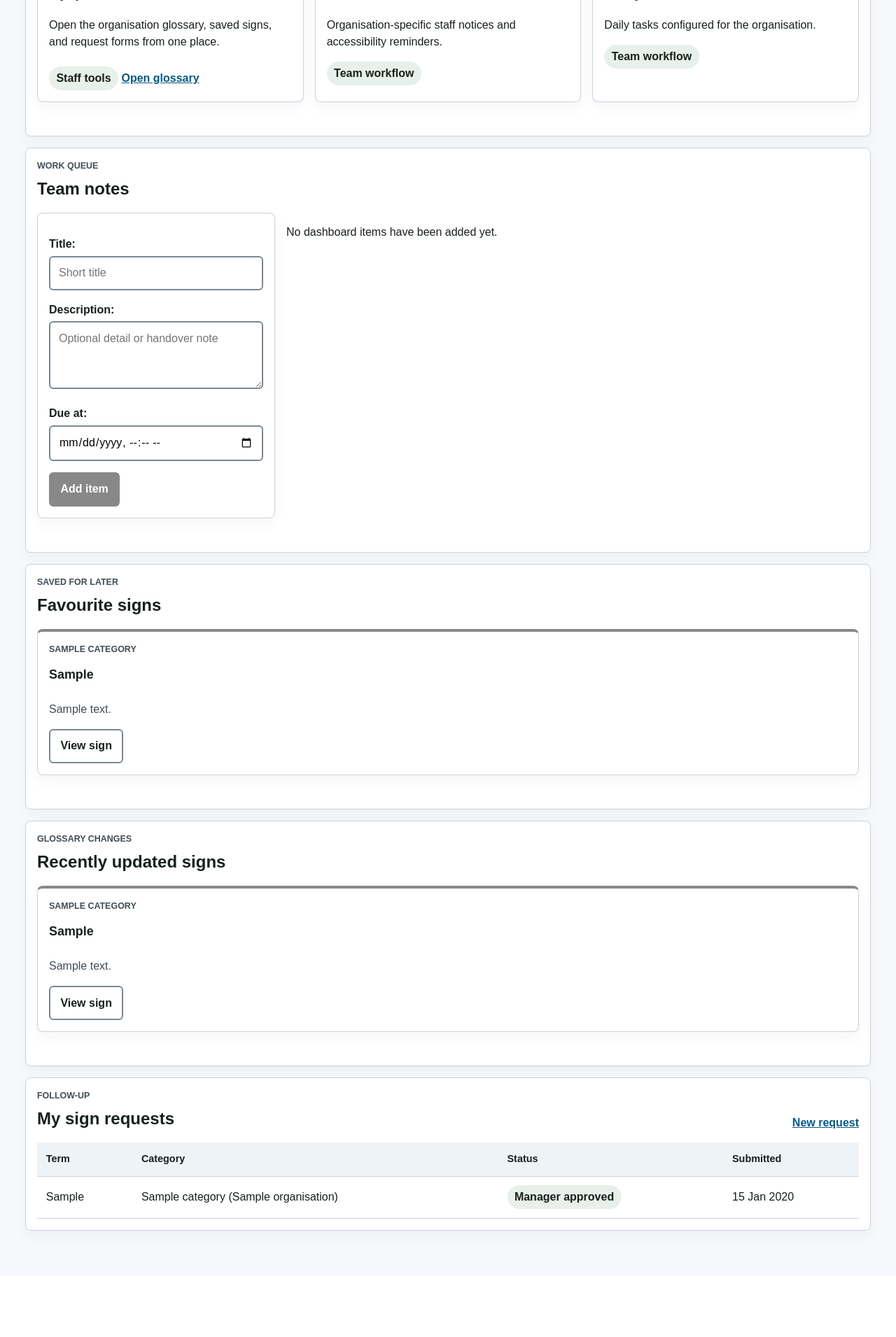
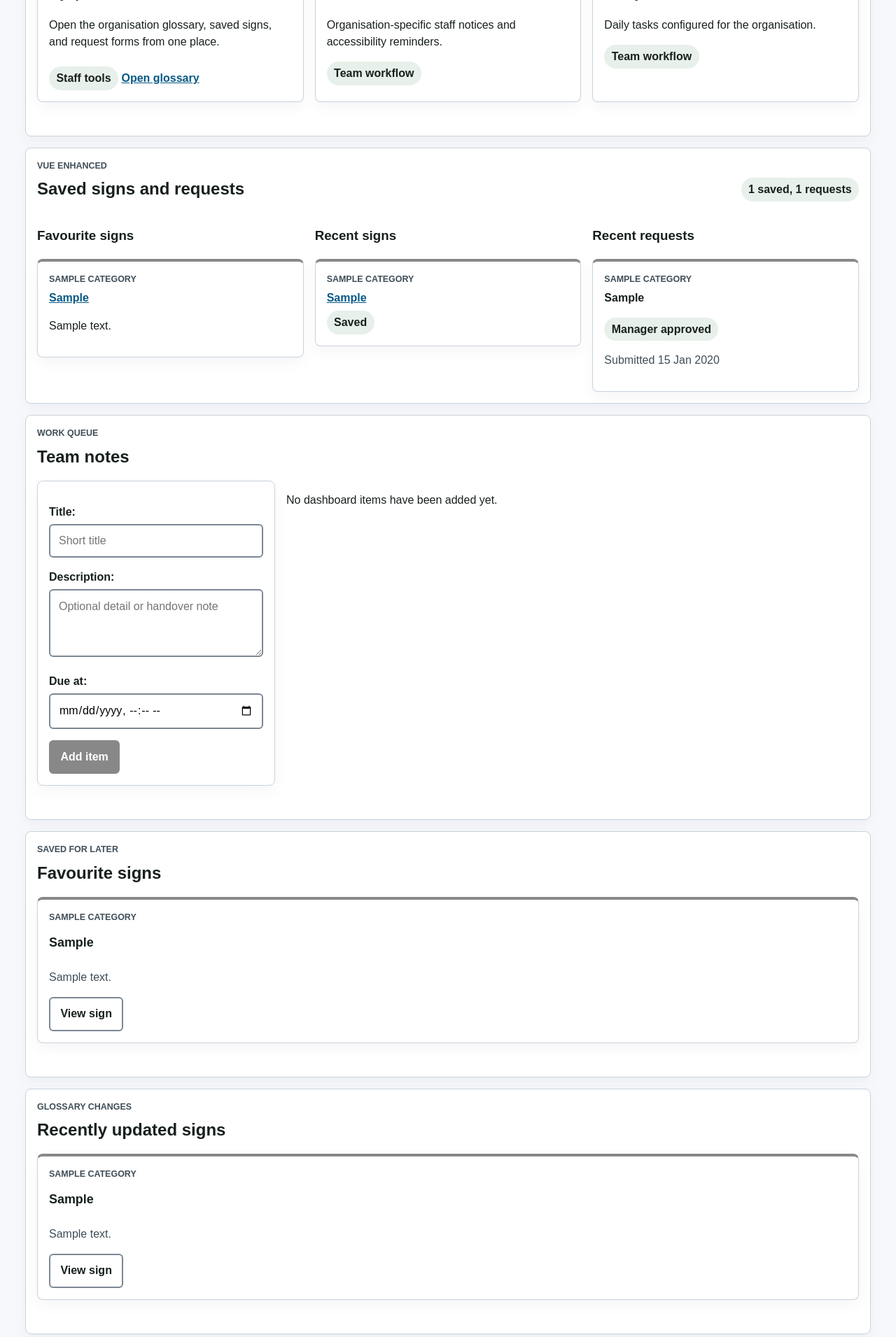
Before and after one commit to Afrojay/Major_group_project, a Django app: a page that uses templates/glossary/staff_dashboard.html in a window 1280 px wide. Shown: the part 876-2787 px from the top of the page at 70% size. Before the commit the page ends 2646 px from the top, so only its background shows below. Run offline with Django 5.2, Linux system fonts and the light colour scheme; a user stored in the database is signed in; tables that the repository leaves empty hold one stand-in row (values such as "Sample post"); grey boxes marked "Sample" are stand-in pictures.

Commit message:
Extend Vue enhancements across staff pages
Add Vue-enhanced sign detail and staff dashboard summaries while keeping Django-rendered fallbacks. Document the progressive Vue approach, ignore local IDE/server log files, and add tests for the new API and rendered Vue hooks.

```diff
--- a/glossary/urls.py
+++ b/glossary/urls.py
@@ -25,6 +25,11 @@ urlpatterns = [
         "org/<slug:organisation_slug>/dashboard/",
         views.staff_dashboard,
         name="staff_dashboard",
+    ),
+    path(
+        "org/<slug:organisation_slug>/dashboard/api/",
+        views.staff_dashboard_api,
+        name="staff_dashboard_api",
     ),
     path(
         "org/<slug:organisation_slug>/dashboard/items/",
--- a/glossary/views.py
+++ b/glossary/views.py
@@ -101,6 +101,19 @@ def _serialise_sign(sign, favourite_ids=None):
             },
         ),
     }
+
+
+def _serialise_sign_detail(sign, transcript=None, is_favourite=False, can_favourite=False):
+    sign_data = _serialise_sign(sign, {sign.id} if is_favourite else set())
+    sign_data["can_favourite"] = can_favourite
+    sign_data["is_youtube_embed"] = "youtube.com/embed" in sign.video_url
+    sign_data["transcript"] = None
+    if transcript:
+        sign_data["transcript"] = {
+            "text": transcript.text,
+            "language": transcript.language,
+        }
+    return sign_data
 
 
 def _portal_cards_for(organisation, profile):
@@ -420,6 +433,12 @@ def sign_detail(request, organisation_slug, sign_slug):
             "transcript": transcript,
             "staff_profile": profile,
             "is_favourite": is_favourite,
+            "sign_payload": _serialise_sign_detail(
+                sign,
+                transcript=transcript,
+                is_favourite=is_favourite,
+                can_favourite=profile is not None,
+            ),
         },
     )
 
@@ -462,6 +481,47 @@ def staff_dashboard(request, organisation_slug):
             "portal_hero": _portal_hero_context(request.user, profile, organisation, "staff"),
             "current_time": timezone.localtime(),
         },
+    )
+
+
+@login_required
+def staff_dashboard_api(request, organisation_slug):
+    organisation = get_object_or_404(Organisation, slug=organisation_slug)
+    profile = _require_staff_profile(request.user, organisation)
+    favourites = profile.favourites.select_related("sign", "sign__category", "sign__organisation")[:6]
+    favourite_ids = {favourite.sign_id for favourite in favourites}
+    recent_signs = organisation.signs.select_related("category", "organisation").order_by("-updated_at")[:6]
+    requests = profile.sign_requests.select_related("suggested_category")[:6]
+    return JsonResponse(
+        {
+            "organisation": {
+                "id": organisation.id,
+                "name": organisation.name,
+                "slug": organisation.slug,
+            },
+            "favourites": [
+                _serialise_sign(favourite.sign, favourite_ids)
+                for favourite in favourites
+            ],
+            "recent_signs": [
+                _serialise_sign(sign, favourite_ids)
+                for sign in recent_signs
+            ],
+            "requests": [
+                {
+                    "id": sign_request.id,
+                    "term": sign_request.term,
+                    "category": (
+                        sign_request.suggested_category.name
+                        if sign_request.suggested_category
+                        else "Not specified"
+                    ),
+                    "status": sign_request.get_status_display(),
+                    "created_at": sign_request.created_at.strftime("%d %b %Y"),
+                }
+                for sign_request in requests
+            ],
+        }
     )
 
 
--- a/static/glossary/styles.css
+++ b/static/glossary/styles.css
@@ -20,11 +20,28 @@
   display: none;
 }
 
+.vue-sign-detail {
+  display: none;
+}
+
+.vue-staff-dashboard {
+  display: none;
+}
+
 .vue-ready .vue-glossary {
   display: block;
 }
 
-.vue-ready .django-glossary-fallback {
+.vue-ready .vue-sign-detail {
+  display: grid;
+}
+
+.vue-ready .vue-staff-dashboard {
+  display: block;
+}
+
+.vue-ready .django-glossary-fallback,
+.vue-ready .django-sign-detail-fallback {
   display: none;
 }
 
@@ -545,6 +562,16 @@ button:hover {
   margin: 1rem 0 2rem;
 }
 
+.dashboard-vue-grid {
+  display: grid;
+  gap: 1rem;
+  grid-template-columns: repeat(auto-fit, minmax(230px, 1fr));
+}
+
+.mini-sign-card h4 {
+  margin: .15rem 0 .4rem;
+}
+
 .compact-form {
   align-self: start;
 }
--- /dev/null
+++ b/static/glossary/vue-staff-dashboard.js
@@ -0,0 +1,57 @@
+(function () {
+  const mountEl = document.getElementById("vue-staff-dashboard");
+  if (!mountEl || !window.Vue) {
+    return;
+  }
+
+  const { createApp } = window.Vue;
+
+  createApp({
+    delimiters: ["[[", "]]"],
+    data() {
+      return {
+        apiUrl: mountEl.dataset.apiUrl,
+        favourites: [],
+        recentSigns: [],
+        requests: [],
+        isLoading: true,
+        errorMessage: "",
+      };
+    },
+    computed: {
+      summaryText() {
+        return `${this.favourites.length} saved, ${this.requests.length} requests`;
+      },
+    },
+    mounted() {
+      document.documentElement.classList.add("vue-ready");
+      this.loadDashboard();
+    },
+    methods: {
+      loadDashboard() {
+        fetch(this.apiUrl, {
+          headers: {
+            Accept: "application/json",
+          },
+        })
+          .then((response) => {
+            if (!response.ok) {
+              throw new Error("Dashboard summary unavailable.");
+            }
+            return response.json();
+          })
+          .then((payload) => {
+            this.favourites = payload.favourites || [];
+            this.recentSigns = payload.recent_signs || [];
+            this.requests = payload.requests || [];
+          })
+          .catch(() => {
+            this.errorMessage = "The enhanced dashboard summary is unavailable. The standard dashboard sections are still below.";
+          })
+          .finally(() => {
+            this.isLoading = false;
+          });
+      },
+    },
+  }).mount(mountEl);
+})();
--- a/templates/glossary/staff_dashboard.html
+++ b/templates/glossary/staff_dashboard.html
@@ -1,4 +1,5 @@
 {% extends "base.html" %}
+{% load static %}
 
 {% block title %}Staff dashboard | {{ organisation.name }}{% endblock %}
 
@@ -68,6 +69,64 @@
         {% endif %}
       </article>
     {% endfor %}
+  </div>
+</section>
+
+<section
+  id="vue-staff-dashboard"
+  class="dashboard-section vue-staff-dashboard"
+  data-api-url="{% url 'staff_dashboard_api' organisation.slug %}"
+  v-cloak>
+  <div class="section-kicker">
+    <div>
+      <p class="eyebrow">Vue enhanced</p>
+      <h2>Saved signs and requests</h2>
+    </div>
+    <span class="status" aria-live="polite">[[ summaryText ]]</span>
+  </div>
+
+  <p v-if="errorMessage" class="message error">[[ errorMessage ]]</p>
+  <div v-if="isLoading" class="empty-state" role="status">
+    <p>Loading dashboard summary...</p>
+  </div>
+
+  <div v-else class="dashboard-vue-grid">
+    <section aria-labelledby="vue-favourites-heading">
+      <h3 id="vue-favourites-heading">Favourite signs</h3>
+      <div class="item-list">
+        <article v-for="sign in favourites" :key="sign.id" class="card mini-sign-card">
+          <p class="eyebrow">[[ sign.category.name ]]</p>
+          <h4><a :href="sign.detail_url">[[ sign.term ]]</a></h4>
+          <p v-if="sign.description">[[ sign.description ]]</p>
+        </article>
+        <p v-if="!favourites.length">You have not favourited any signs yet.</p>
+      </div>
+    </section>
+
+    <section aria-labelledby="vue-recent-heading">
+      <h3 id="vue-recent-heading">Recent signs</h3>
+      <div class="item-list">
+        <article v-for="sign in recentSigns" :key="sign.id" class="card mini-sign-card">
+          <p class="eyebrow">[[ sign.category.name ]]</p>
+          <h4><a :href="sign.detail_url">[[ sign.term ]]</a></h4>
+          <span v-if="sign.is_favourite" class="status">Saved</span>
+        </article>
+        <p v-if="!recentSigns.length">No signs have been added yet.</p>
+      </div>
+    </section>
+
+    <section aria-labelledby="vue-requests-heading">
+      <h3 id="vue-requests-heading">Recent requests</h3>
+      <div class="item-list">
+        <article v-for="request in requests" :key="request.id" class="card mini-sign-card">
+          <p class="eyebrow">[[ request.category ]]</p>
+          <h4>[[ request.term ]]</h4>
+          <p><span class="status">[[ request.status ]]</span></p>
+          <p class="muted">Submitted [[ request.created_at ]]</p>
+        </article>
+        <p v-if="!requests.length">No sign requests submitted yet.</p>
+      </div>
+    </section>
   </div>
 </section>
 
@@ -181,3 +240,9 @@
 </section>
 </div>
 {% endblock %}
+
+{% block scripts %}
+  {{ block.super }}
+  <script src="{% static 'glossary/vue.global.prod.js' %}"></script>
+  <script src="{% static 'glossary/vue-staff-dashboard.js' %}"></script>
+{% endblock %}
```
Also changed, not shown: docs/vue-integration.md (added, +63 -0 lines), glossary/tests.py (+34 -0 lines), static/glossary/vue-sign-detail.js (added, +59 -0 lines), templates/glossary/sign_detail.html (+76 -1 lines), README.md, 1 other file.
